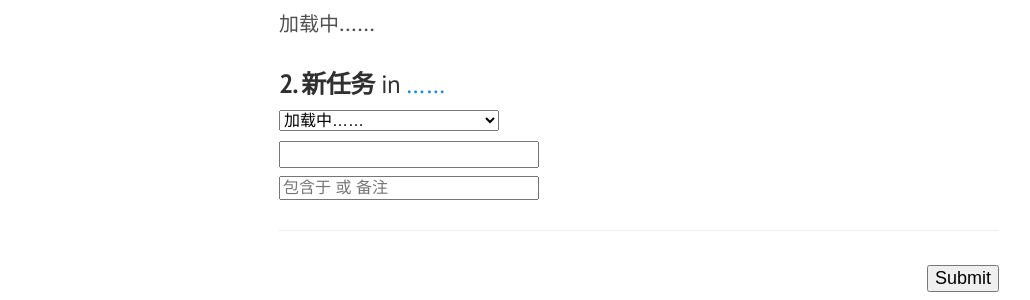
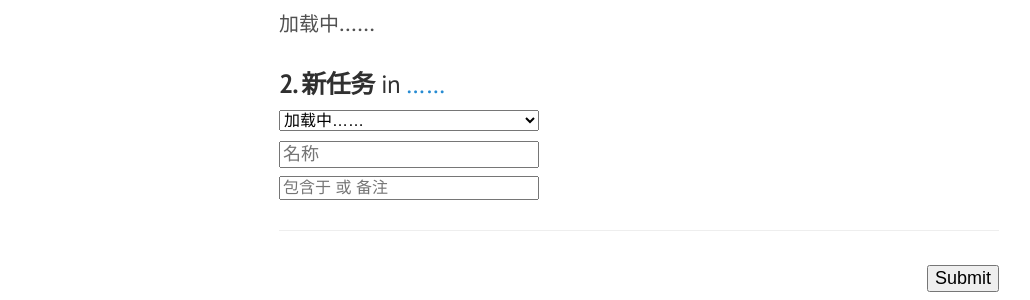
Before and after one commit to yusite/yuz.me, a Jekyll site: the page built from log.md, in a window 1280 px wide. Shown: the part 317-617 px from the top of the page, without its empty margins (1-1031 px from the left). Built offline with Jekyll 4.4.1, drawn with Linux system fonts in a browser that asks for light colours; Markdown is read by kramdown in place of the engine named in the settings.

Commit message:
update log page

```diff
--- a/log.md
+++ b/log.md
@@ -21,11 +21,11 @@ Pushing forward!
 <h3><strong>2. 新任务</strong> in
 <a href="https://docs.google.com/a/yuz.me/spreadsheets/d/1Ls3l7bvsyFznq73eSwJL7tkeAbV0PalBBnX0gQFn5DU/edit#gid=2010321559" id="place">……</a>
 <br>
-<select id="recent" name="create" style="font-size:16px;margin-top:10px;width:220px;">
+<select id="recent" name="create" style="font-size:16px;margin-top:10px;">
 <option selected value="">加载中……</option>
 </select>
 <br>
-<input id="create" type="text" name="create" style="font-size:18px;margin-top:8px;">
+<input id="create" type="text" name="create" style="font-size:18px;margin-top:8px;" placeholder="名称">
 <br>
 <input id="belong" type="text" name="comment" style="font-size:16px;margin-top:8px;color:green;" placeholder="包含于 或 备注">
 </h3>
```
